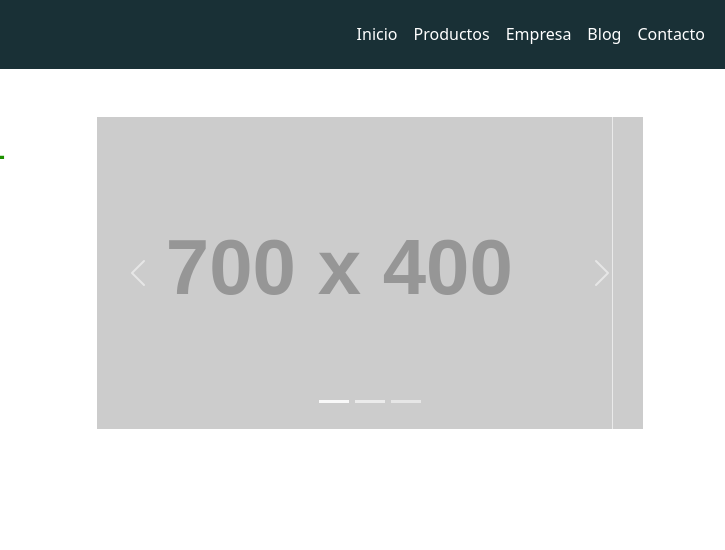
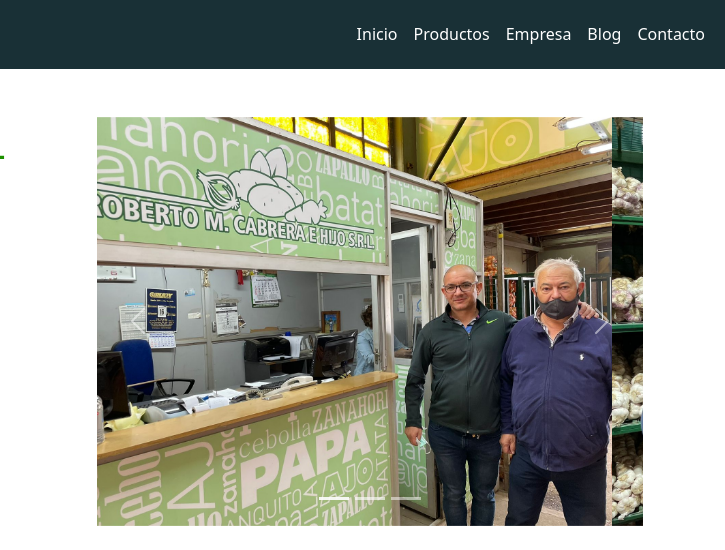
Before and after one commit to LeonelQuinones/Proyecto-Coder, a plain HTML site: page index.html in a window 1280 px wide. Shown: the top 550 px of the page, 555-1280 px from the left. Drawn offline with nearby package versions, Linux system fonts and the light colour scheme; placeholder pictures from the web are drawn by us.

Commit message:
Agregando algunas Imagines

```diff
--- a/index.html
+++ b/index.html
@@ -81,13 +81,13 @@
                         </div>
                         <div class="carousel-inner">
                           <div class="carousel-item active">
-                            <img src="https://dummyimage.com/700x400/595959/fff" class="d-block w-100" alt="...">
+                            <img src="src/assets/img/img-puesto/carrusel1.jpg" class="d-block w-100" alt="...">
                           </div>
                           <div class="carousel-item">
-                            <img src="https://dummyimage.com/700x400/595959/fff" class="d-block w-100" alt="...">
+                            <img src="src/assets/img/img-puesto/carrusel2.jpg" class="d-block w-100" alt="...">
                           </div>
                           <div class="carousel-item">
-                            <img src="https://dummyimage.com/700x400/595959/fff" class="d-block w-100" alt="...">
+                            <img src="src/assets/img/img-puesto/carrusel3.jpg" class="d-block w-100" alt="...">
                           </div>
                         </div>
                         <button class="carousel-control-prev" type="button" data-bs-target="#carouselExampleIndicators" data-bs-slide="prev">
```
